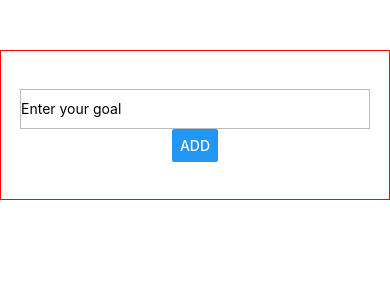
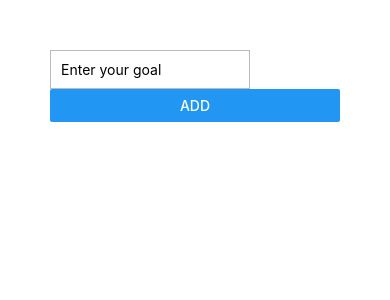
Before and after one commit to G3-Code/symmetrical-fiesta, a React Native app in the folder rn-first-app/: screen / in a window 390 px wide. Shown: the top 300 px of the page. Built offline with nearby package versions, Linux system fonts and the light colour scheme.

Commit message:
Modifying as per the tutorial

```diff
--- a/rn-first-app/App.js
+++ b/rn-first-app/App.js
@@ -3,15 +3,15 @@ import { StyleSheet, Text, View, Button, TextInput } from "react-native";
 
 export default function App() {
   return (
-    <View style={{ paddingTop: 50, height: 200 }}>
-      <View style={styles.container}>
+    <View style={{ padding: 50 }}>
+      <View>
         <TextInput
           placeholder="Enter your goal"
           style={{
             borderColor: "#bbb",
             borderWidth: 1,
-            width: 350,
-            height: 40
+            width: 200,
+            padding: 10
           }}
         />
         <Button title="ADD" />
```
